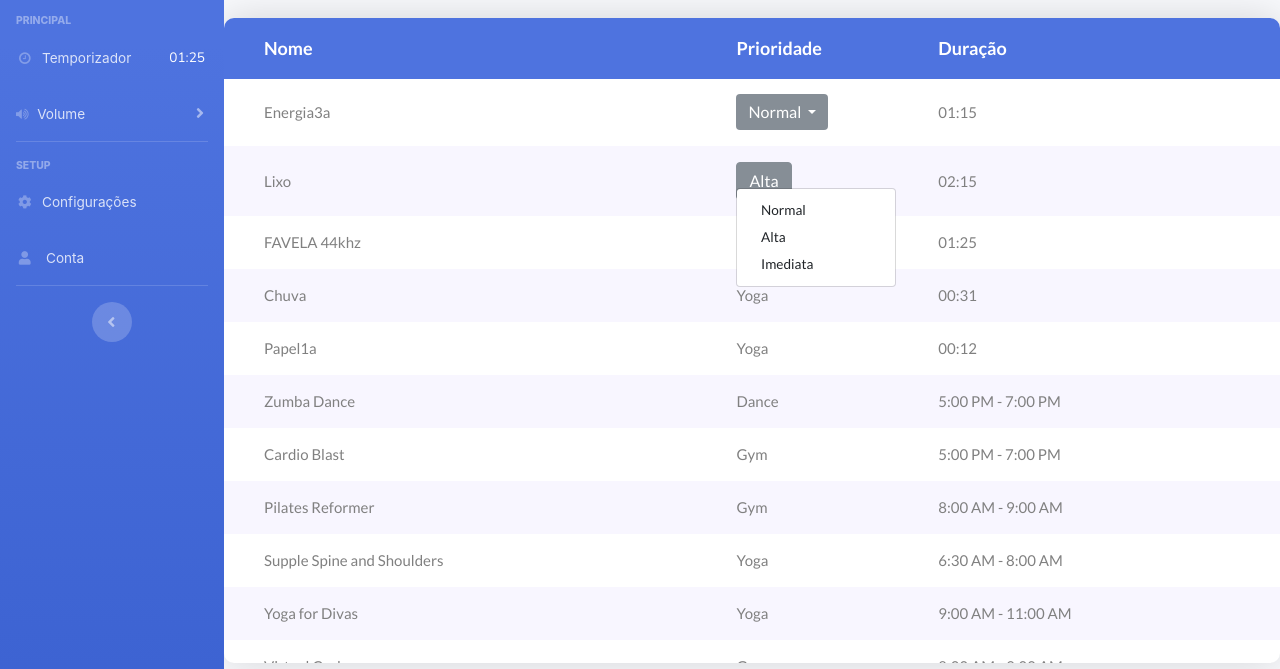
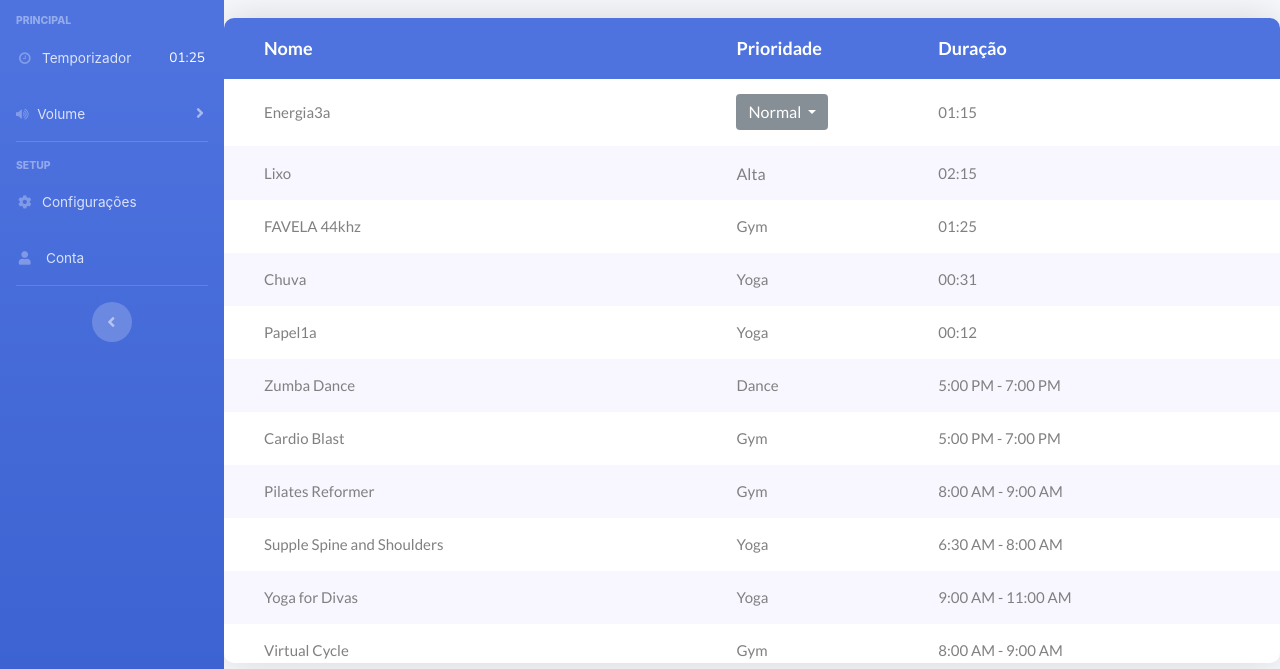
Before and after one commit to gcm10000/gcm10000.github.io, a website with bundled scripts: page default.html in a window 1280 px wide. Shown: the part 131-800 px from the top of the page. Built offline with nearby package versions, Linux system fonts and the light colour scheme.

Commit message:
Update default.html

```diff
--- a/default.html
+++ b/default.html
@@ -460,10 +460,17 @@
 								<tr class="row100 body">
 									<td class="cell100 column1">Lixo</td>
 									<td class="cell100 column2">
-										<div class="dropdown show">
-										  <a class="btn btn-secondary" href="#" role="button" id="dropdownMenuLink" data-toggle="dropdown" aria-haspopup="true" aria-expanded="true">Alta</a>
+										<div class="dropdown">
+										  <a class="btn btn-secondary waves-effect waves-light" href="#" role="button" id="dropdownMenuLink" data-toggle="dropdown" aria-haspopup="true" aria-expanded="false" style="
+    width: 100%;
+    text-align: left;
+    background: none;
+    border: none;
+    color: #808080;
+    padding: 0;
+">Alta</a>
 
-										  <div class="dropdown-menu show" aria-labelledby="dropdownMenuLink" x-placement="bottom-start" style="position: absolute; will-change: transform; top: 0px; left: 0px; transform: translate3d(0px, 24px, 0px);">
+										  <div class="dropdown-menu" aria-labelledby="dropdownMenuLink" x-placement="bottom-start" style="position: absolute; will-change: transform; top: 0px; left: 0px; transform: translate3d(0px, 38px, 0px);">
 										    <a class="dropdown-item" href="#">Normal</a>
 										    <a class="dropdown-item" href="#">Alta</a>
 										    <a class="dropdown-item" href="#">Imediata</a>
```
